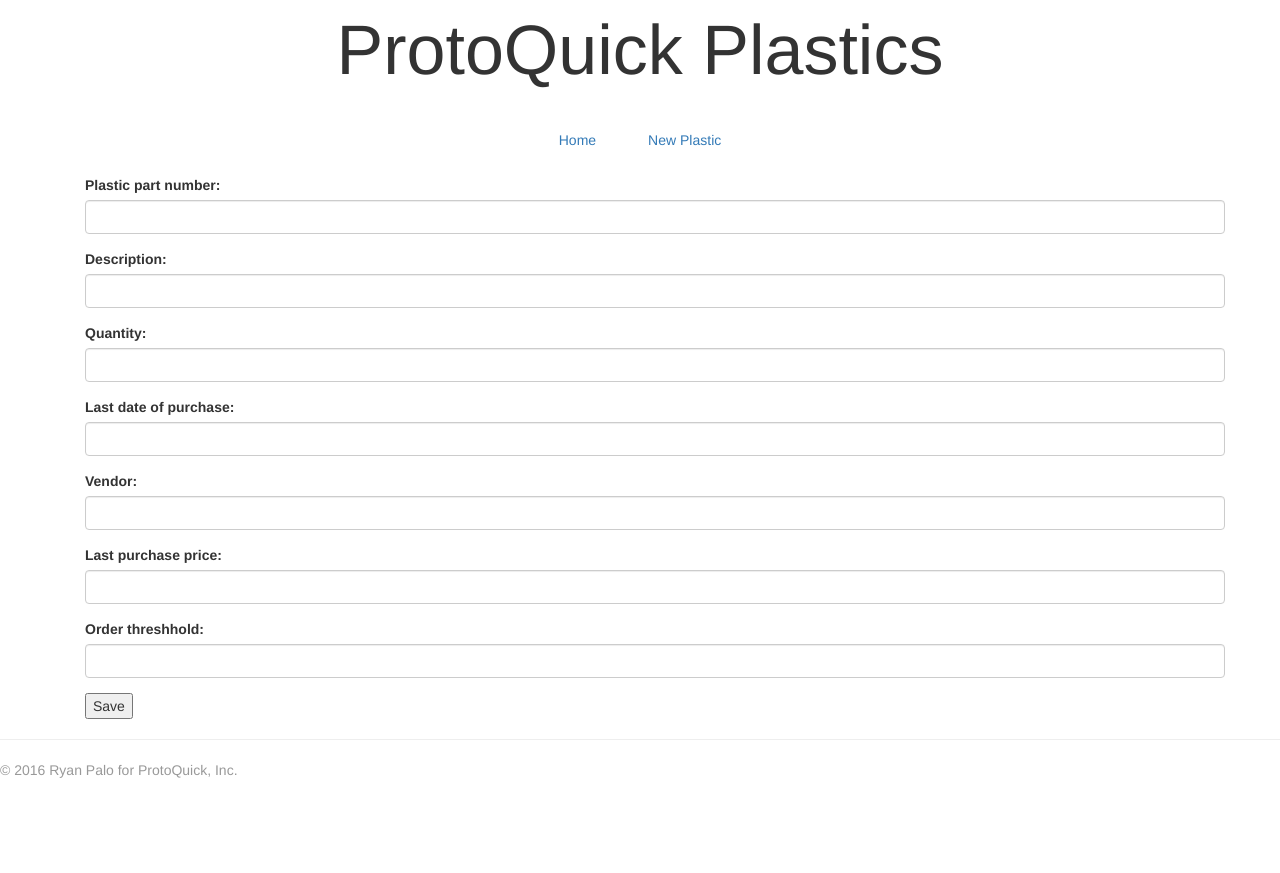
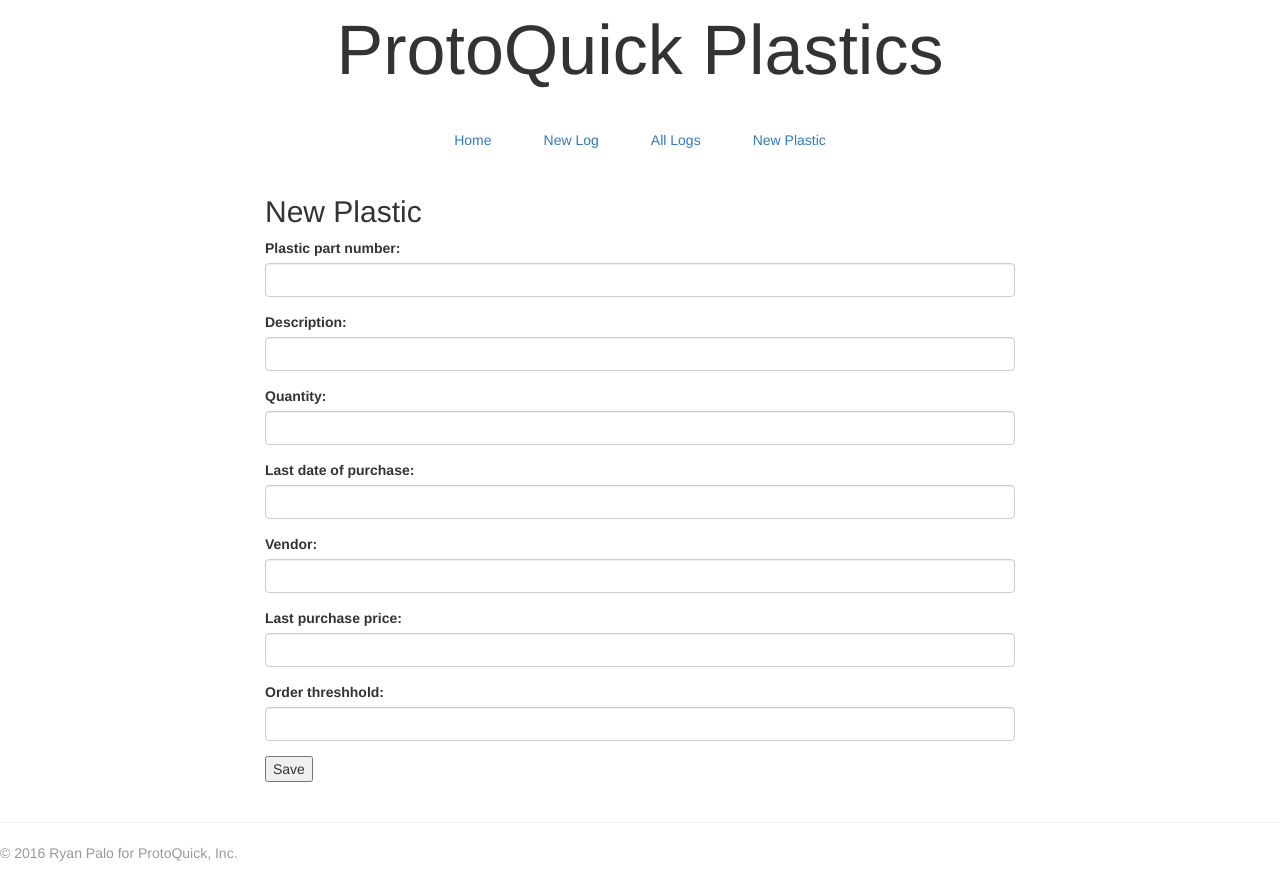
Before and after one commit to rpalo/pq-portal, a Django app: page /inventory/add/ in a window 1280 px wide. Before the commit the page ends 778 px from the top, so only its background shows below. Run offline with Django 3.2, Linux system fonts and the light colour scheme; some libraries are stand-ins or nearby versions.

Commit message:
Add log functionality

```diff
--- a/inventory/admin.py
+++ b/inventory/admin.py
@@ -1,4 +1,5 @@
 from django.contrib import admin
-from .models import Plastic
+from .models import Log, Plastic
 
 admin.site.register(Plastic)
+admin.site.register(Log)
--- a/inventory/forms.py
+++ b/inventory/forms.py
@@ -1,8 +1,14 @@
 from django.forms import ModelForm
-from .models import Plastic
+from .models import Plastic, Log
 
 class PlasticForm(ModelForm):
 
     class Meta:
         model = Plastic
         exclude = []
+
+class LogForm(ModelForm):
+
+	class Meta:
+		model = Log
+		exclude = ['timestamp']
--- a/inventory/models.py
+++ b/inventory/models.py
@@ -14,7 +14,20 @@ class Plastic(models.Model):
         return self.quantity < self.order_threshhold
 
     def __str__(self):
-        return "<Plastic {}>".format(self.number)
+        return self.number
 
     def get_absolute_url(self):
         return "/inventory/detail/{}/".format(str(self.id))
+
+class Log(models.Model):
+
+    plastic = models.ForeignKey('Plastic', on_delete=models.CASCADE)
+    timestamp = models.DateTimeField(auto_now_add=True)
+    change = models.DecimalField(max_digits=5, decimal_places=2)
+    notes = models.CharField(max_length=200, blank=True)
+
+    def __str__(self):
+        return str(self.timestamp)
+
+    class Meta:
+        ordering = ['-timestamp']
--- a/inventory/static/inventory/css/custom.css
+++ b/inventory/static/inventory/css/custom.css
@@ -22,3 +22,7 @@ nav ul li {
 .grey {
 	color: #999;
 }
+
+.log-subtable {
+	padding-top: 20px;
+}
--- a/inventory/templates/inventory/form.html
+++ /dev/null
@@ -1,21 +0,0 @@
-{% extends 'inventory/base.html' %}
-{% load helpers %}
-
-{% block title %}
-{% if plastic %}{{ plastic.number }}{% else %}Add Plastic{% endif %}
-{% endblock %}
-
-{% block body %}
-  <div class="container">
-    <form action="{% if plastic %}{{ plastic.get_absolute_url }}{% else %}{% url 'add' %}{% endif %}" method="post">
-      {% csrf_token %}
-      {% for field in form %}
-        <div class="form-group">
-          {{ field.errors }}
-          {{ field.label_tag }} {{ field|addClass:'form-control' }}
-        </div>
-      {% endfor %}
-      <input type="submit" value="Save" />
-    </form>
-  </div>
-{% endblock %}
--- a/inventory/templates/inventory/header.html
+++ b/inventory/templates/inventory/header.html
@@ -3,6 +3,8 @@
   <nav class="text-center">
     <ul class="nav nav-pills">
       <li><a href="{% url 'plastic-home' %}">Home</a></li>
+      <li><a href="{% url 'add-log' %}">New Log</a></li>
+      <li><a href="{% url 'log-home' %}">All Logs</a></li>
       <li><a href="{% url 'add' %}">New Plastic</a></li>
     </ul>
   </nav>
--- /dev/null
+++ b/inventory/templates/inventory/plastic-form.html
@@ -0,0 +1,49 @@
+{% extends 'inventory/base.html' %}
+{% load helpers %}
+
+{% block title %}
+{% if plastic %}{{ plastic.number }}{% else %}Add Plastic{% endif %}
+{% endblock %}
+
+{% block body %}
+  <div class="row">
+    <div class="col-md-8 col-md-offset-2">
+      <h2>{% if plastic %}{{ plastic.number }}{% else %}New Plastic{% endif %}</h2>
+      <form action="{% if plastic %}{{ plastic.get_absolute_url }}{% else %}{% url 'add' %}{% endif %}" method="post">
+        {% csrf_token %}
+        {% for field in form %}
+          <div class="form-group">
+            {{ field.errors }}
+            {{ field.label_tag }} {{ field|addClass:'form-control' }}
+          </div>
+        {% endfor %}
+        <input type="submit" value="Save" />
+      </form>
+    </div>
+  </div>
+  <br>
+  {% if plastic %}
+  <div class="row">
+    <div class="col-md-12 text-center">
+      <table class="table striped-table">
+        <tr>
+          <th>#</th>
+          <th>Timestamp</th>
+          <th>Change (lbs)</th>
+          <th>Notes</th>
+          <th>Remove</th>
+        </tr>
+        {% for log in plastic.log_set.all %}
+        <tr>
+          <td>{{ log.pk }}</td>
+          <td>{{ log.timestamp }}</td>
+          <td>{{ log.change }}</td>
+          <td>{{ log.notes }}</td>
+          <td><a href="{% url 'delete-log' log.pk %}"><span class="glyphicon glyphicon-remove"></span></a></td>
+        </tr>
+        {% endfor %}
+      </table>
+    </div>
+  </div>
+  {% endif %}
+{% endblock %}
--- a/inventory/urls.py
+++ b/inventory/urls.py
@@ -7,4 +7,7 @@ urlpatterns = [
     url(r'^add/$', views.add, name='add'),
     url(r'^detail/(?P<id>[0-9]+)/$', views.detail),
     url(r'^delete/(?P<id>[0-9]+)/$', views.delete, name='delete'),
+    url(r'^logs/$', views.logIndex, name='log-home'),
+    url(r'^logs/add/$', views.addLog, name='add-log'),
+    url(r'^logs/delete/(?P<id>[0-9]+)/$', views.deleteLog, name='delete-log')
 ]
--- a/inventory/views.py
+++ b/inventory/views.py
@@ -1,11 +1,11 @@
 from django.http import HttpResponse, HttpResponseRedirect
 from django.shortcuts import get_object_or_404, render
-from .models import Plastic
-from .forms import PlasticForm
+from .models import Log, Plastic
+from .forms import LogForm, PlasticForm
 
 
 def index(request):
-    plastics = Plastic.objects.all()
+    plastics = Plastic.objects.all().order_by('quantity')
     context = {"plastics": plastics}
     return render(request, "inventory/index.html", context)
 
@@ -15,11 +15,12 @@ def add(request):
         form = PlasticForm(request.POST)
         if form.is_valid():
             newPlastic = form.save()
-
+            firstLog = Log(plastic=newPlastic, change=newPlastic.quantity, notes="Added new plastic")
+            firstLog.save()
             return HttpResponseRedirect('/inventory/')
     else:
         form = PlasticForm()
-        return render(request, "inventory/form.html",
+        return render(request, "inventory/plastic-form.html",
                         {"form": form})
 
 def detail(request, id):
@@ -31,7 +32,7 @@ def detail(request, id):
             return HttpResponseRedirect('/inventory/')
     else:
         form = PlasticForm(instance=plastic)
-        return render(request, "inventory/form.html",
+        return render(request, "inventory/plastic-form.html",
                                     {"form": form,
                                     "plastic": plastic})
 
@@ -41,3 +42,33 @@ def delete(request, id):
     plastic = get_object_or_404(Plastic, pk=id)
     plastic.delete()
     return HttpResponseRedirect("/inventory/")
+
+def addLog(request):
+    if request.method == "POST":
+        form = LogForm(request.POST)
+        if form.is_valid():
+            newLog = form.save(commit=False)
+            if newLog.change > 0:
+                newLog.change *= -1
+            newLog.plastic.quantity += newLog.change
+            newLog.plastic.save()
+            newLog.save()
+            return HttpResponseRedirect(newLog.plastic.get_absolute_url())
+    else:
+        form = LogForm()
+        return render(request, "inventory/log-form.html",
+                                {"form": form})
+
+def logIndex(request, plastic=None):
+    if plastic:
+        logs = Log.objects.filter(plastic=plastic).order_by('-timestamp')
+    else:
+        logs = Log.objects.all().order_by('-timestamp')
+    return render(request, "inventory/log-home.html",
+                                {"logs": logs,
+                                "plastic": plastic})
+
+def deleteLog(request, id):
+    log = get_object_or_404('Log', pk=id)
+    log.delete()
+    return HttpResponseRedirect('/inventory/logs')
```
Also changed, not shown: inventory/templates/inventory/log-form.html (added, +23 -0 lines), inventory/templates/inventory/log-home.html (added, +30 -0 lines).
